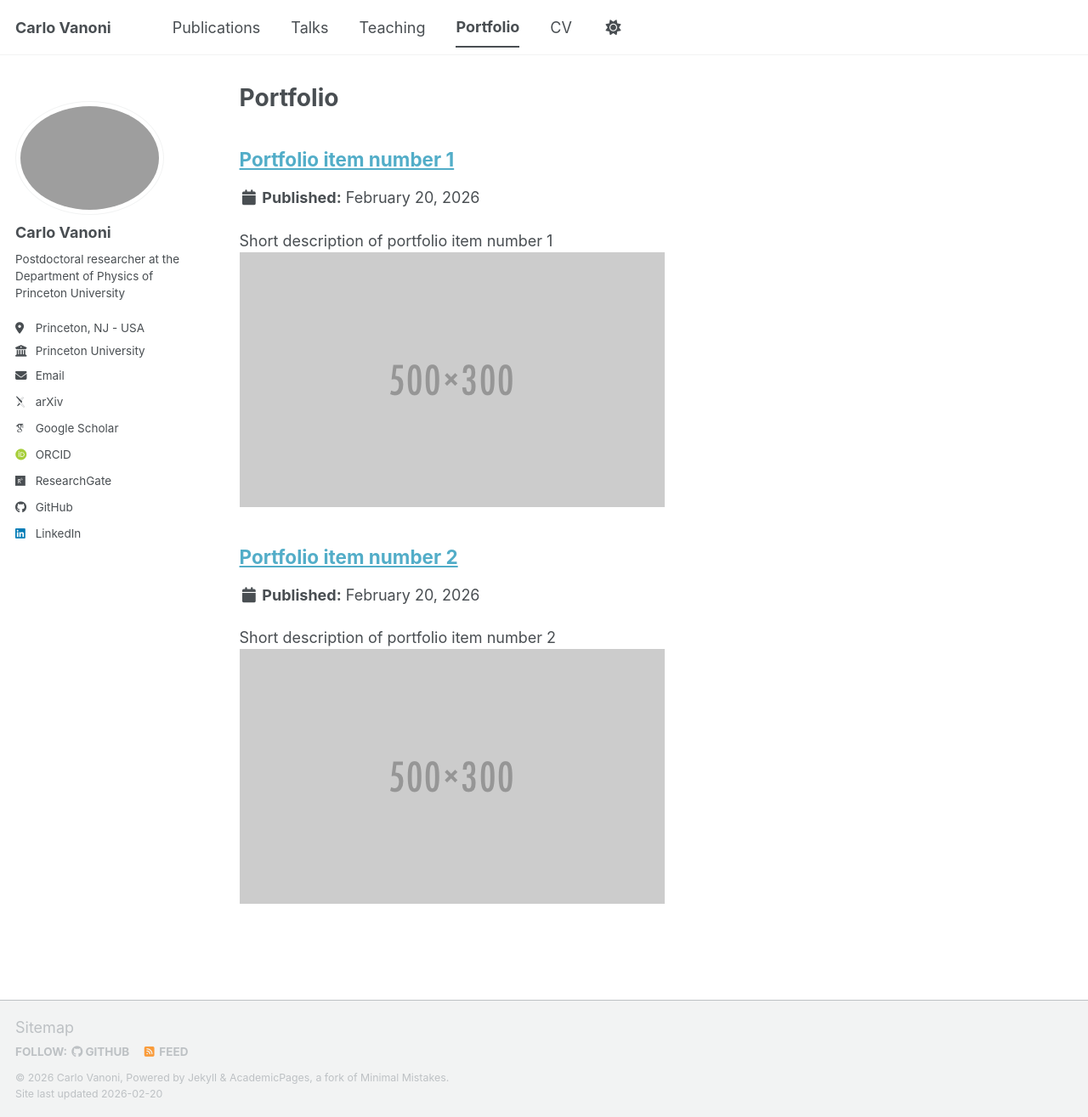
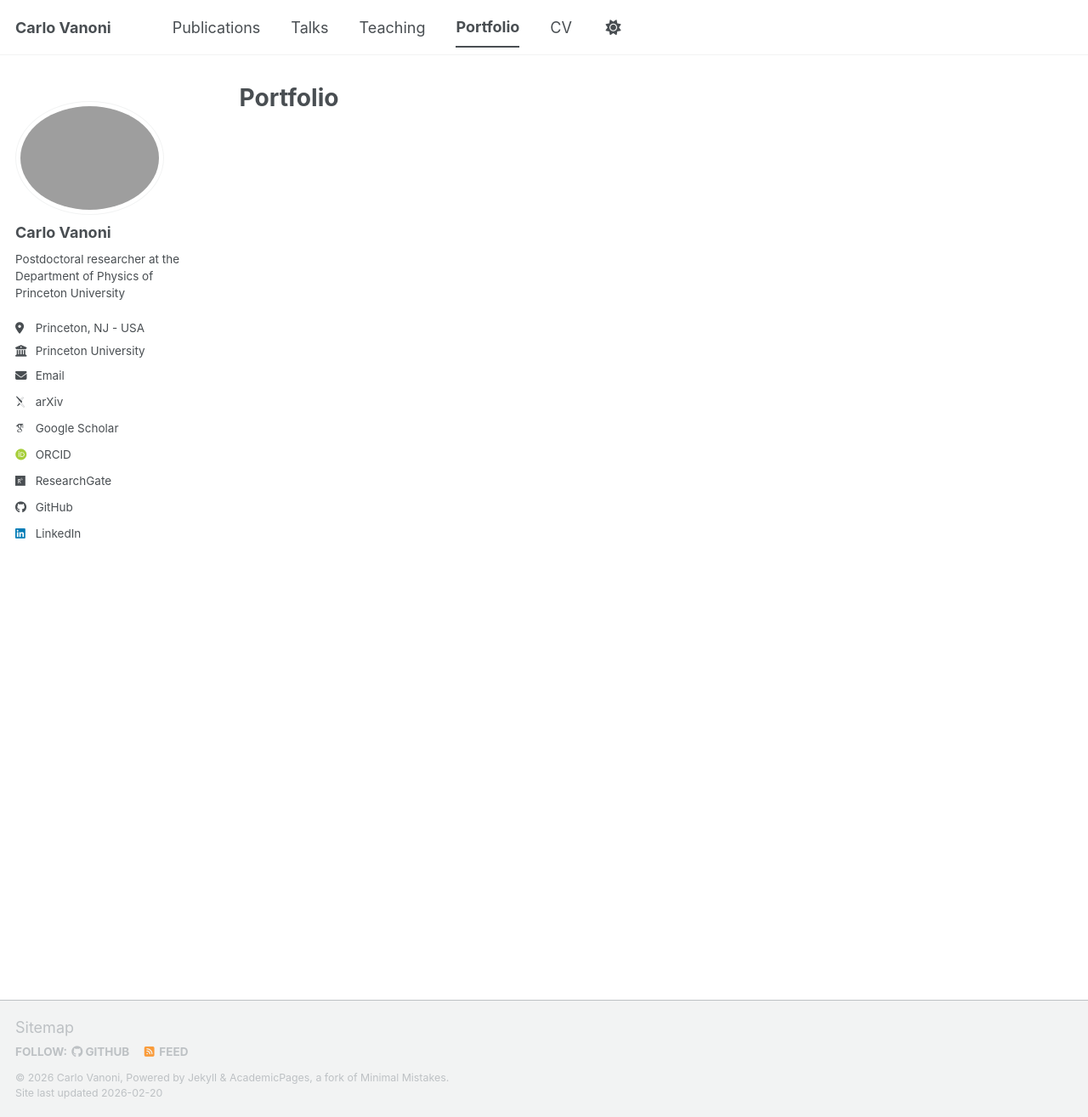
Before and after one commit to CarloVanoni/carlovanoni.github.io, a Jekyll site: the page built from _pages/portfolio.html, in a window 1280 px wide and 1315 px high. Shown: the whole window at 85% size. Built offline with Jekyll 4.4.1, drawn with Linux system fonts in a browser that asks for light colours; some web fonts are replaced; a script bundle is joined from its source files by our own code; library files that are not in the unit come from our copies; some of the changed lines change nothing that is shown.

Commit message:
Disable portfolio output in configuration
Comment out portfolio configuration in _config.yml

```diff
--- a/_config.yml
+++ b/_config.yml
@@ -227,9 +227,9 @@ collections:
   publications:
     output: true
     permalink: /:collection/:path/
-  portfolio:
-    output: false
-    permalink: /:collection/:path/
+  #portfolio:
+  #  output: false
+  #  permalink: /:collection/:path/
   talks:
     output: true
     permalink: /:collection/:path/
```
